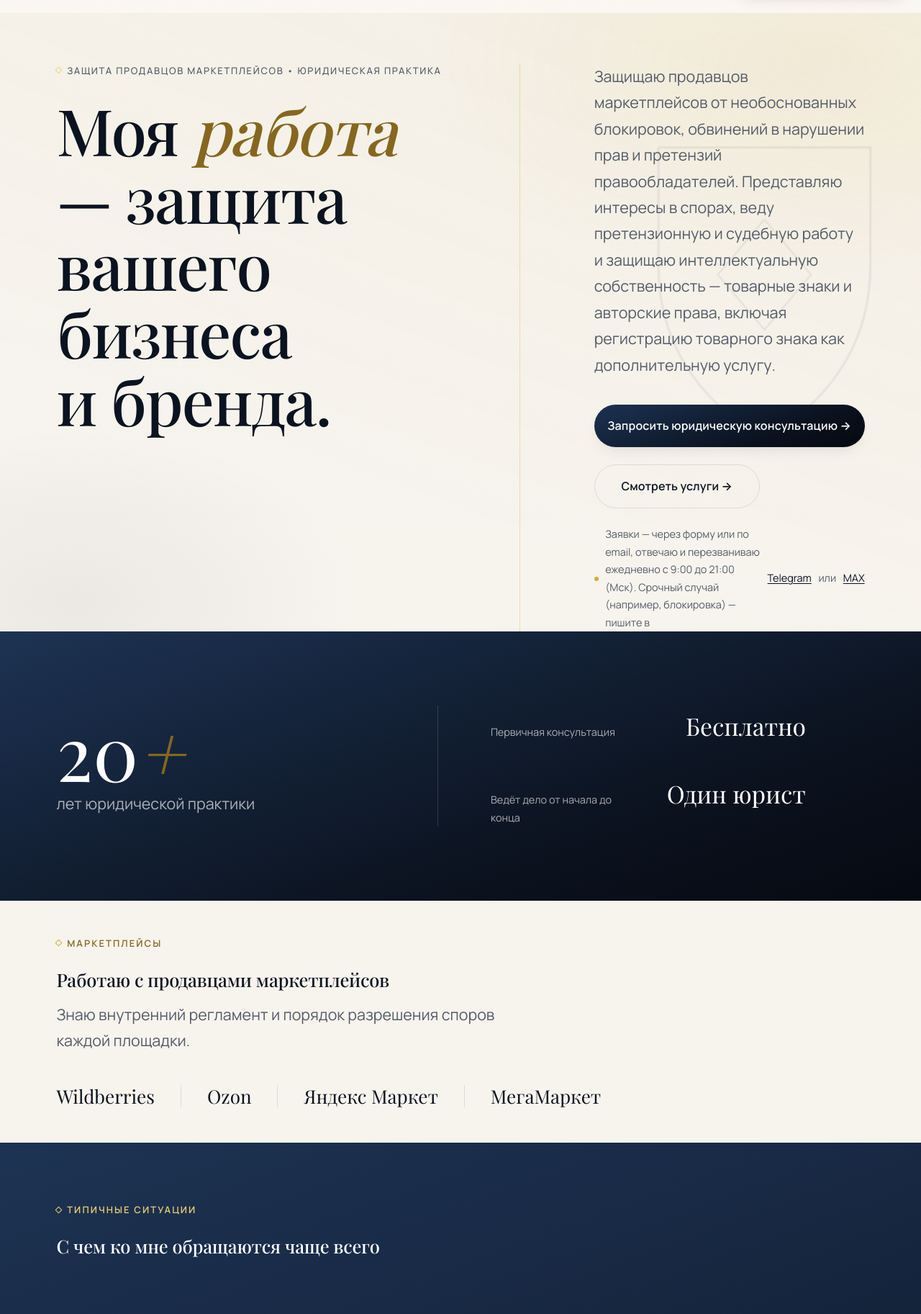
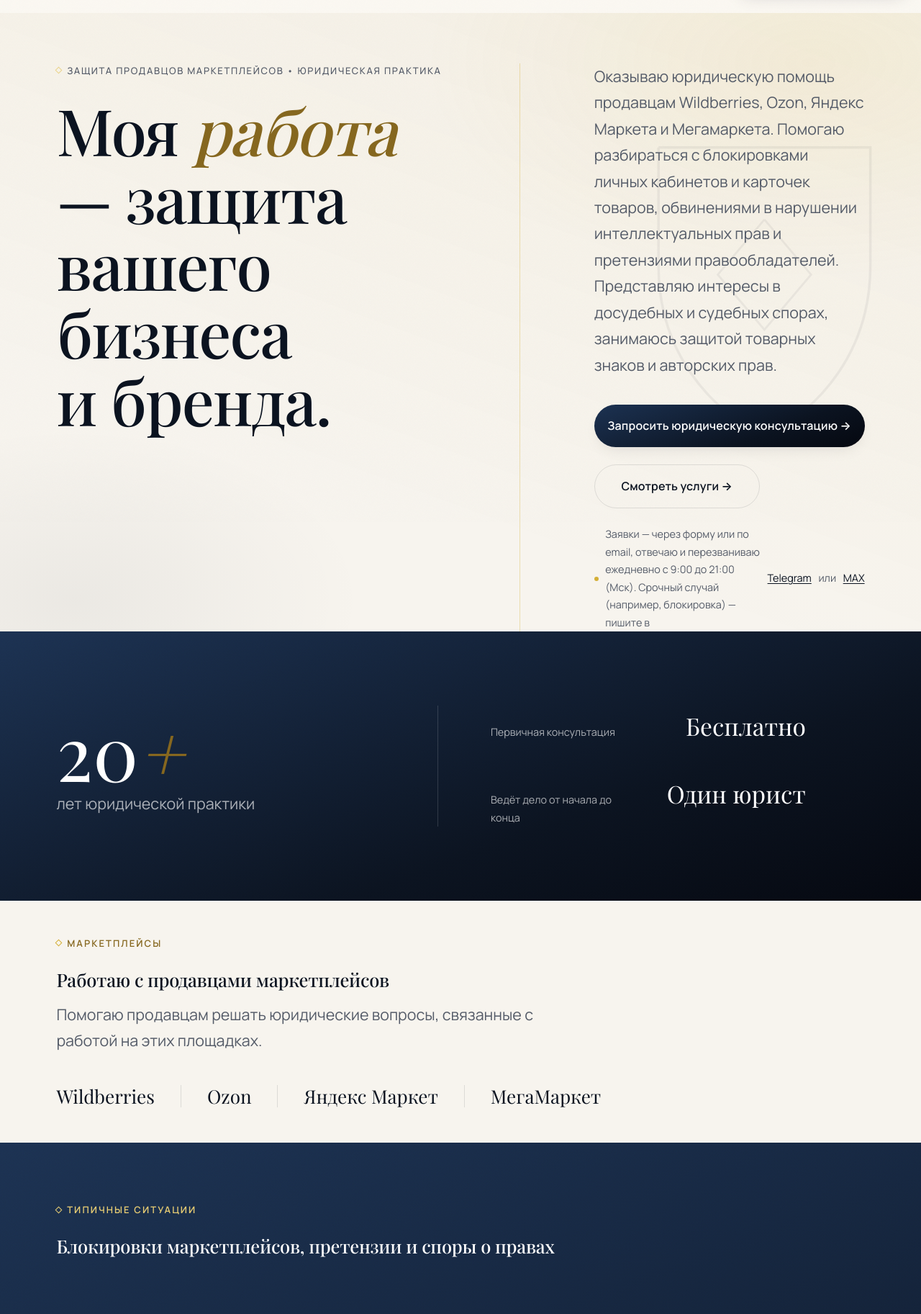
Before and after one commit to zegizegic-star/-, a plain HTML site: page index.html in a window 1280 px wide. Shown: the part 75-1900 px from the top of the page at 72% size. Drawn offline with Linux system fonts and the light colour scheme.

Commit message:
Clarify homepage legal services for marketplace sellers

```diff
--- a/index.html
+++ b/index.html
@@ -230,10 +230,10 @@
 
         <div class="hero-support">
           <p class="hero-lead" data-reveal>
-            Защищаю продавцов маркетплейсов от необоснованных блокировок, обвинений в нарушении прав
-            и претензий правообладателей. Представляю интересы в спорах, веду претензионную и
-            судебную работу и защищаю интеллектуальную собственность — товарные знаки и авторские права,
-            включая регистрацию товарного знака как дополнительную услугу.
+            Оказываю юридическую помощь продавцам Wildberries, Ozon, Яндекс Маркета и Мегамаркета. Помогаю
+            разбираться с блокировками личных кабинетов и карточек товаров, обвинениями в нарушении
+            интеллектуальных прав и претензиями правообладателей. Представляю интересы в досудебных
+            и судебных спорах, занимаюсь защитой товарных знаков и авторских прав.
           </p>
           <div class="hero-actions" data-reveal>
             <a href="#contact" class="btn btn-primary btn-large" data-magnetic>Запросить юридическую консультацию →</a>
@@ -275,7 +275,7 @@
       <div class="section-head">
         <p class="eyebrow" data-reveal>Маркетплейсы</p>
         <h2 id="marketplaces-heading" data-reveal>Работаю с продавцами маркетплейсов</h2>
-        <p class="section-lead" data-reveal>Знаю внутренний регламент и порядок разрешения споров каждой площадки.</p>
+        <p class="section-lead" data-reveal>Помогаю продавцам решать юридические вопросы, связанные с работой на этих площадках.</p>
       </div>
 
       <ul class="marketplaces-list" data-reveal>
@@ -292,7 +292,7 @@
     <div class="container">
       <div class="section-head">
         <p class="eyebrow" data-reveal>Типичные ситуации</p>
-        <h2 id="cases-heading" data-reveal>С чем ко мне обращаются чаще всего</h2>
+        <h2 id="cases-heading" data-reveal>Блокировки маркетплейсов, претензии и споры о правах</h2>
       </div>
 
       <div class="cases-grid">
@@ -339,7 +339,7 @@
       <div class="section-head">
         <p class="eyebrow" data-reveal>Услуги</p>
         <h2 id="services-heading" data-reveal>Защита продавцов маркетплейсов и интеллектуальной собственности</h2>
-        <p class="section-lead" data-reveal>Направления практики — от защиты продавцов до регистрации товарного знака.</p>
+        <p class="section-lead" data-reveal>Юридическая помощь продавцам маркетплейсов: блокировки, претензии правообладателей, споры об интеллектуальных правах и регистрация товарных знаков.</p>
       </div>
 
       <ol class="services-grid">
```
